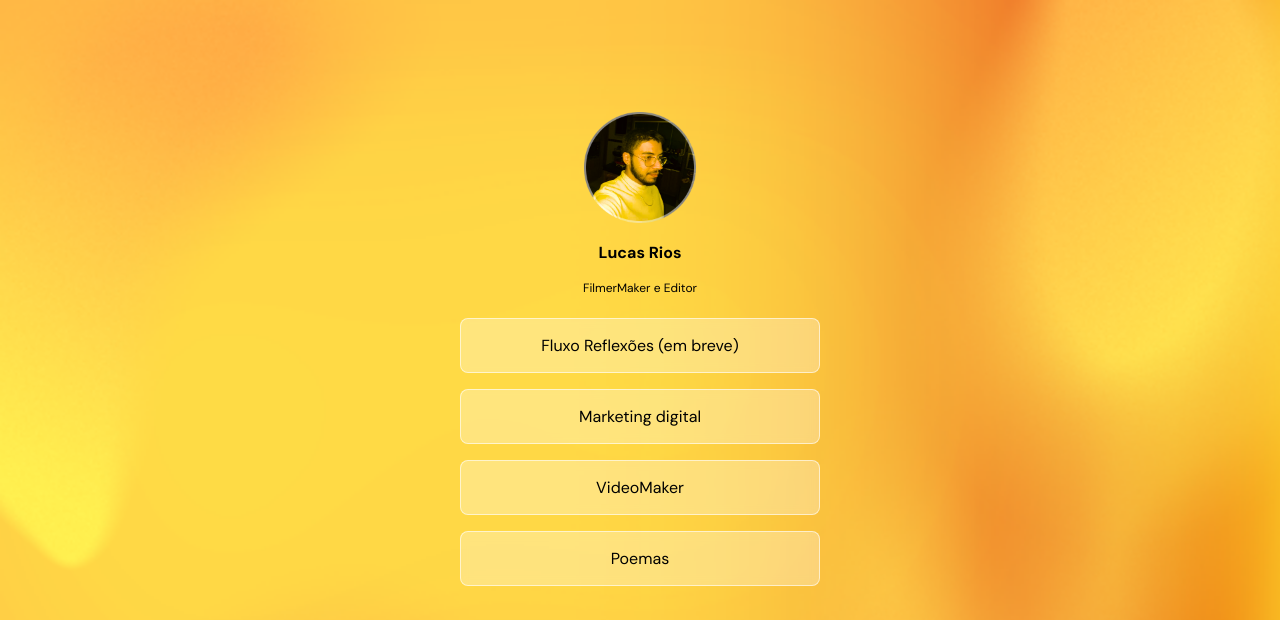
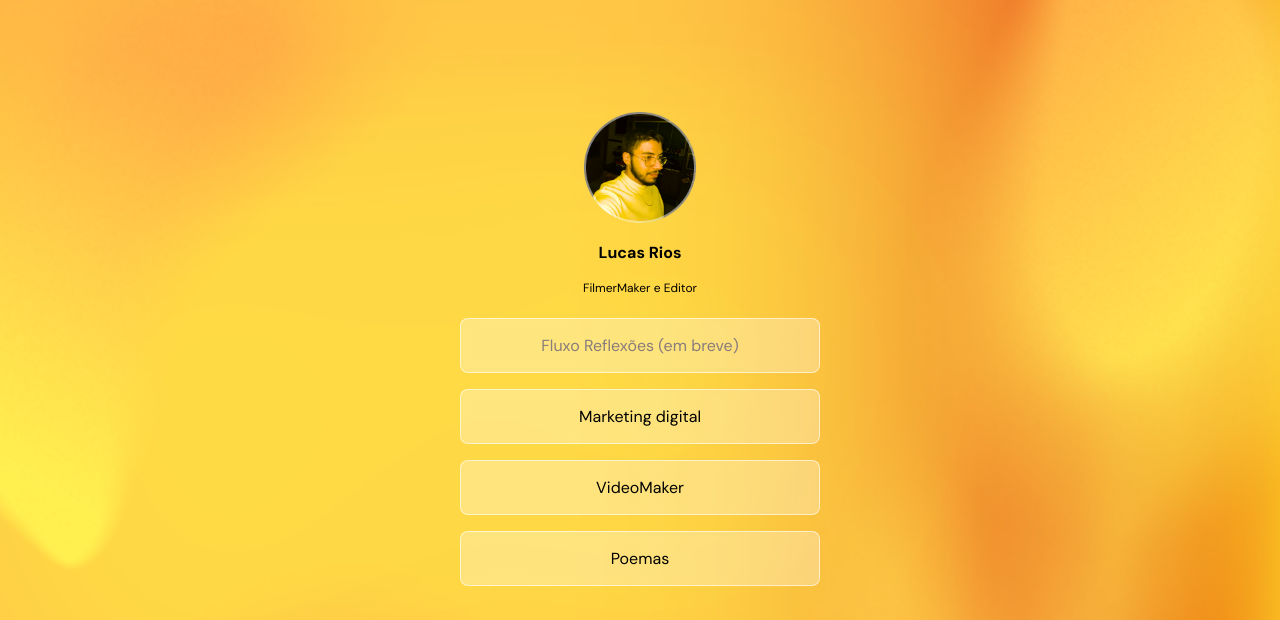
Before and after one commit to Nayara07ss/projeto-luquinhasz, a plain HTML site: page index.html in a window 1280 px wide. Shown: the top 620 px of the page. Drawn offline with Linux system fonts and the light colour scheme; a web font is replaced by a local one.

Commit message:
add fixes

```diff
--- a/index.html
+++ b/index.html
@@ -40,7 +40,9 @@
         <ul>
 
             <li id="link">
-                <a href="#">Fluxo Reflexões (em breve)</a>
+                <a href="#"><span style="color: rgb(136, 124, 124);">Fluxo Reflexões (em breve)</span></a>
+
+
             </li>
 
             <li>
```
